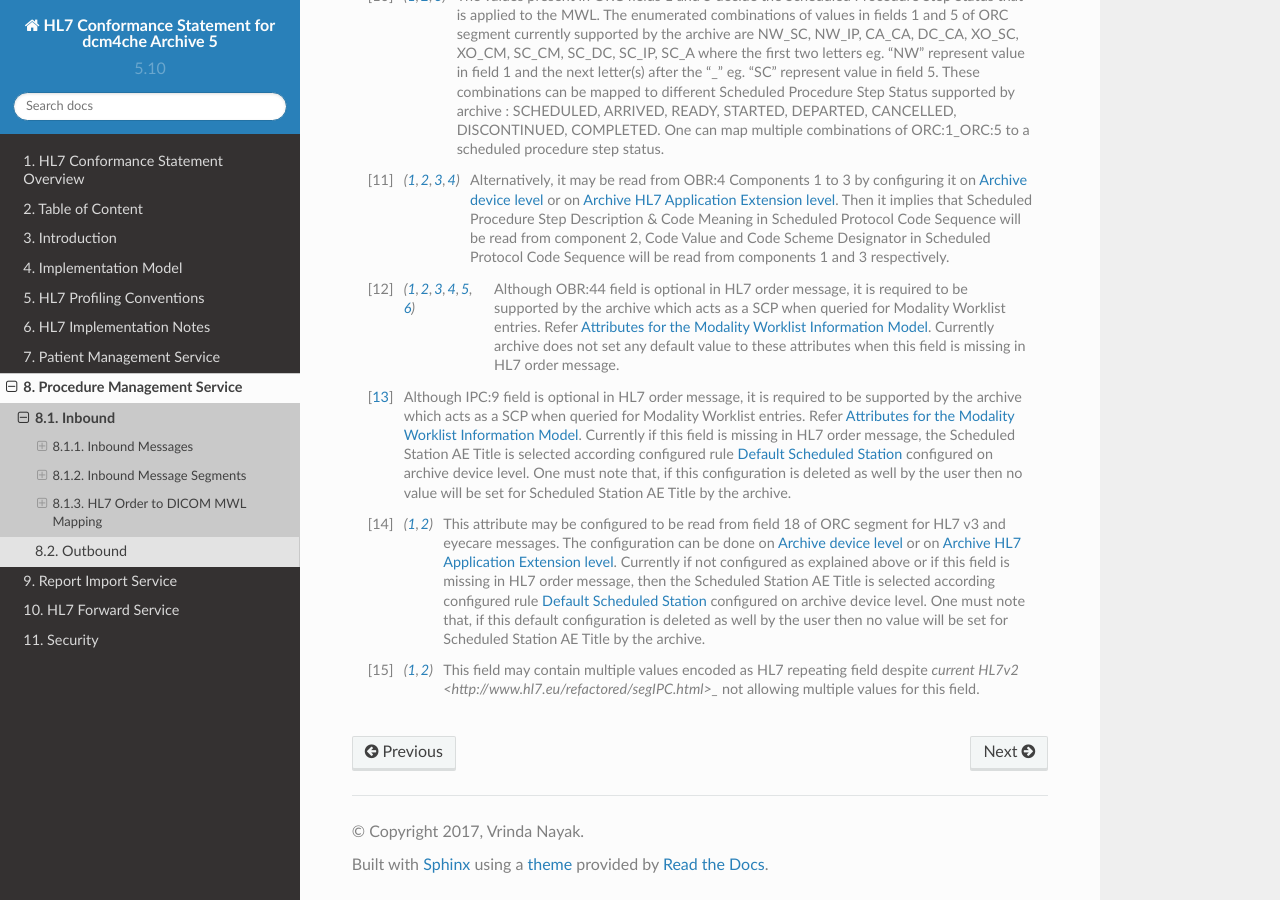
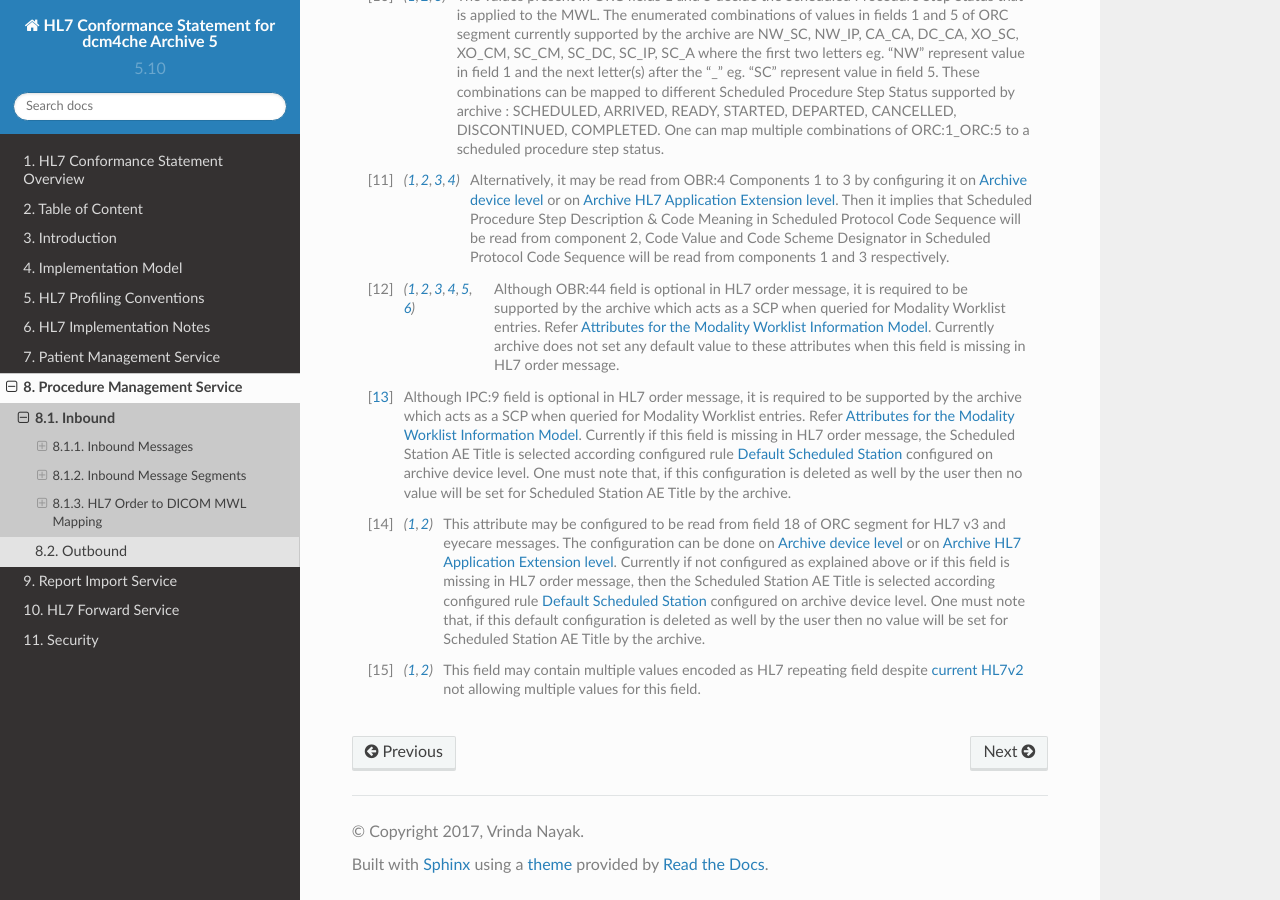
Before and after one commit to dcm4che/dcm4chee-arc-hl7cs, a Sphinx documentation site: the page built from source/orm/inbound.rst, in a window 1280 px wide and 900 px high, scrolled down 25540 px. Built offline with Sphinx 7.4.7 and the Read the Docs theme 2.0.0, drawn with Linux system fonts in a browser that asks for light colours.

Commit message:
Issue #1435

```diff
--- a/source/orm/inbound.rst
+++ b/source/orm/inbound.rst
@@ -780,5 +780,5 @@
    configured on archive device level. One must note that, if this default configuration is deleted as well by the user then no value will be set
    for Scheduled Station AE Title by the archive.
 
-.. [#Note14] This field may contain multiple values encoded as HL7 repeating field despite `current HL7v2 <http://www.hl7.eu/refactored/segIPC.html>_`
+.. [#Note14] This field may contain multiple values encoded as HL7 repeating field despite `current HL7v2 <http://www.hl7.eu/refactored/segIPC.html>`_
    not allowing multiple values for this field.
```
